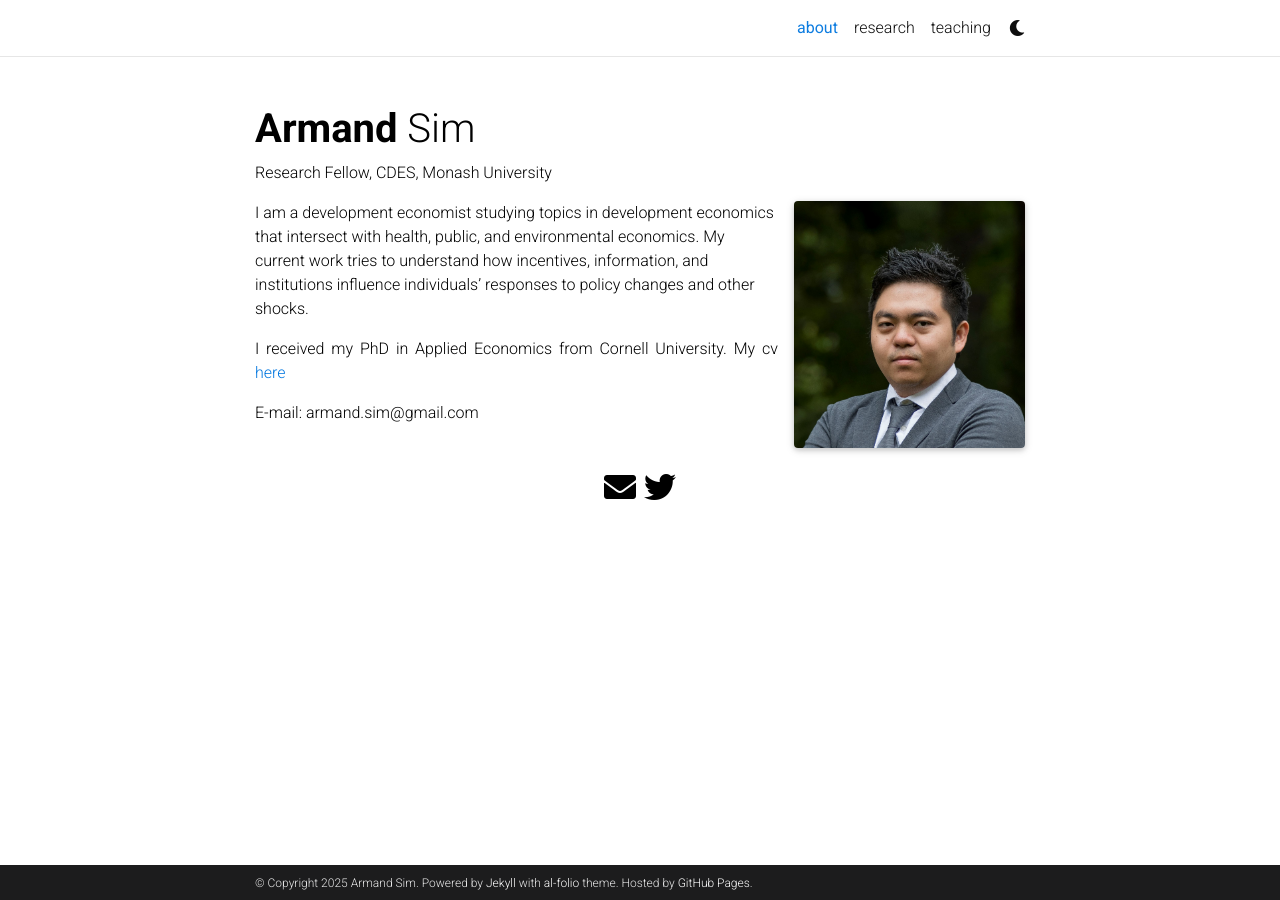
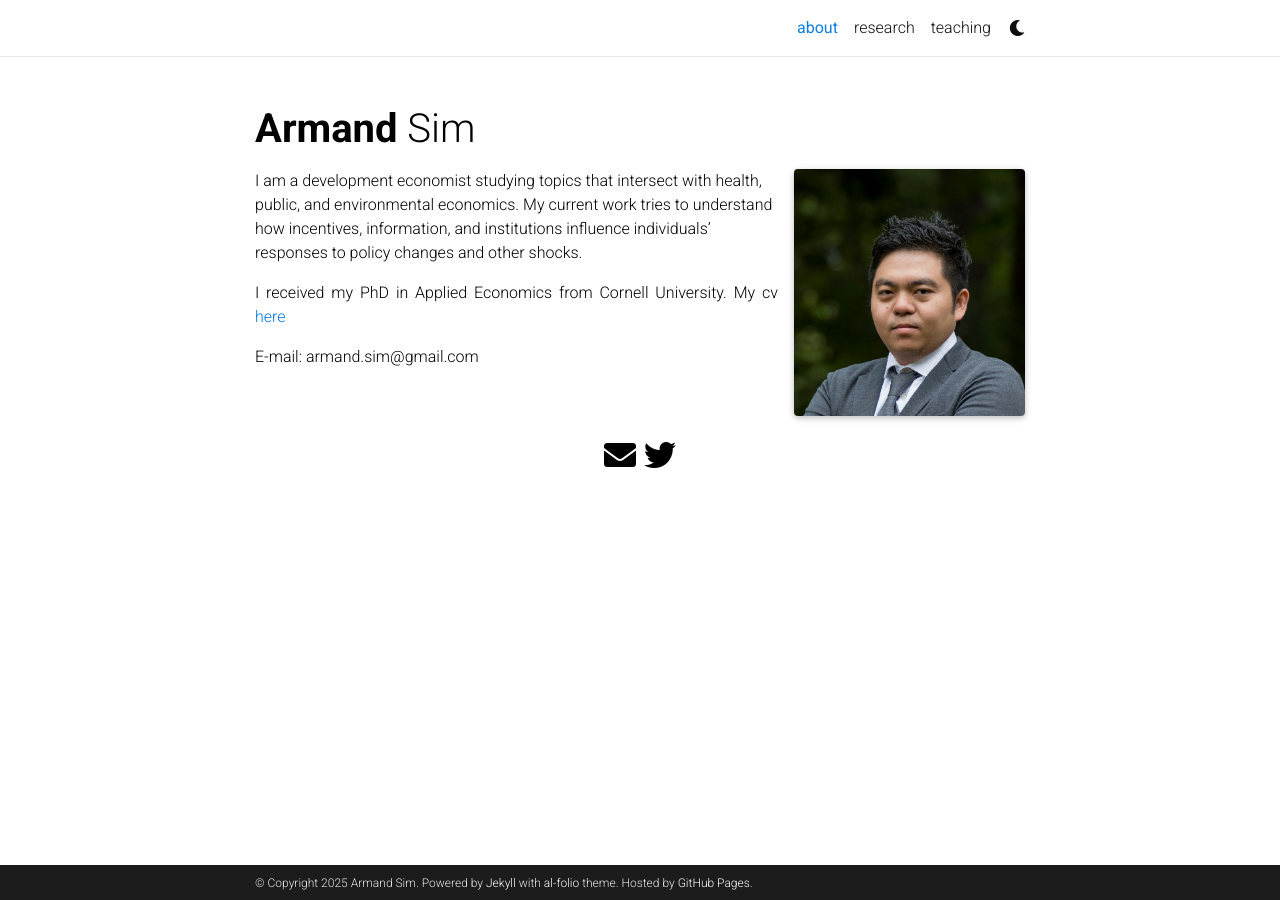
Before and after one commit to armandsim/armandsim.github.io, a Jekyll site: the page built from _pages/about.md, in a window 1280 px wide. Built offline with Jekyll 4.4.1, drawn with Linux system fonts in a browser that asks for light colours; comment, search, counter and statistics services are not loaded; a style sheet for code colours, icons or effects is not loaded.

Commit message:
Update about.md

```diff
--- a/_pages/about.md
+++ b/_pages/about.md
@@ -14,7 +14,7 @@ latest_posts: false  # includes a list of the newest posts
 selected_papers: false # includes a list of papers marked as "selected={true}"
 social: true  # includes social icons at the bottom of the page
 ---
-I am a development economist studying topics in development economics that intersect with health, public, and environmental economics. My current work tries to understand how incentives, information, and institutions influence individuals' responses to policy changes and other shocks.
+I am a development economist studying topics that intersect with health, public, and environmental economics. My current work tries to understand how incentives, information, and institutions influence individuals' responses to policy changes and other shocks.
 
 I received my PhD in Applied Economics from Cornell University.
 My cv [here](/docs/CV.pdf?raw=1)
```
Also changed, not shown: other parts of _pages/about.md (+1 -1 lines).
